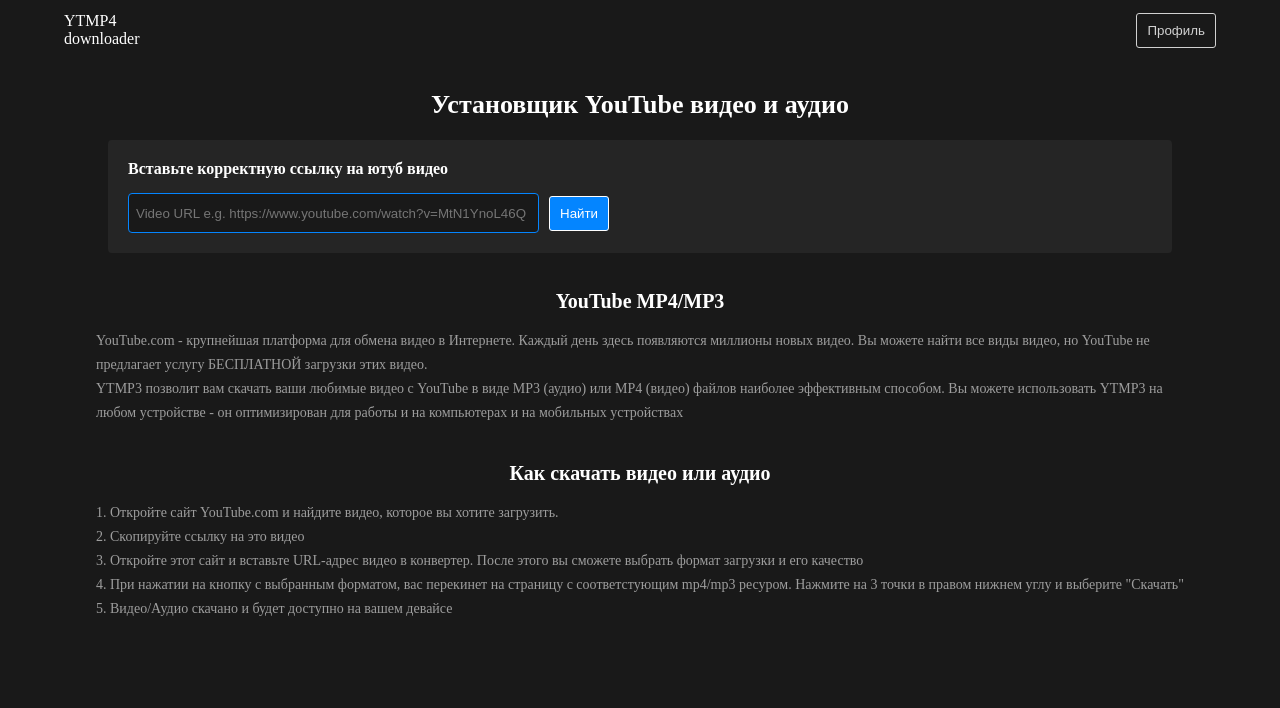
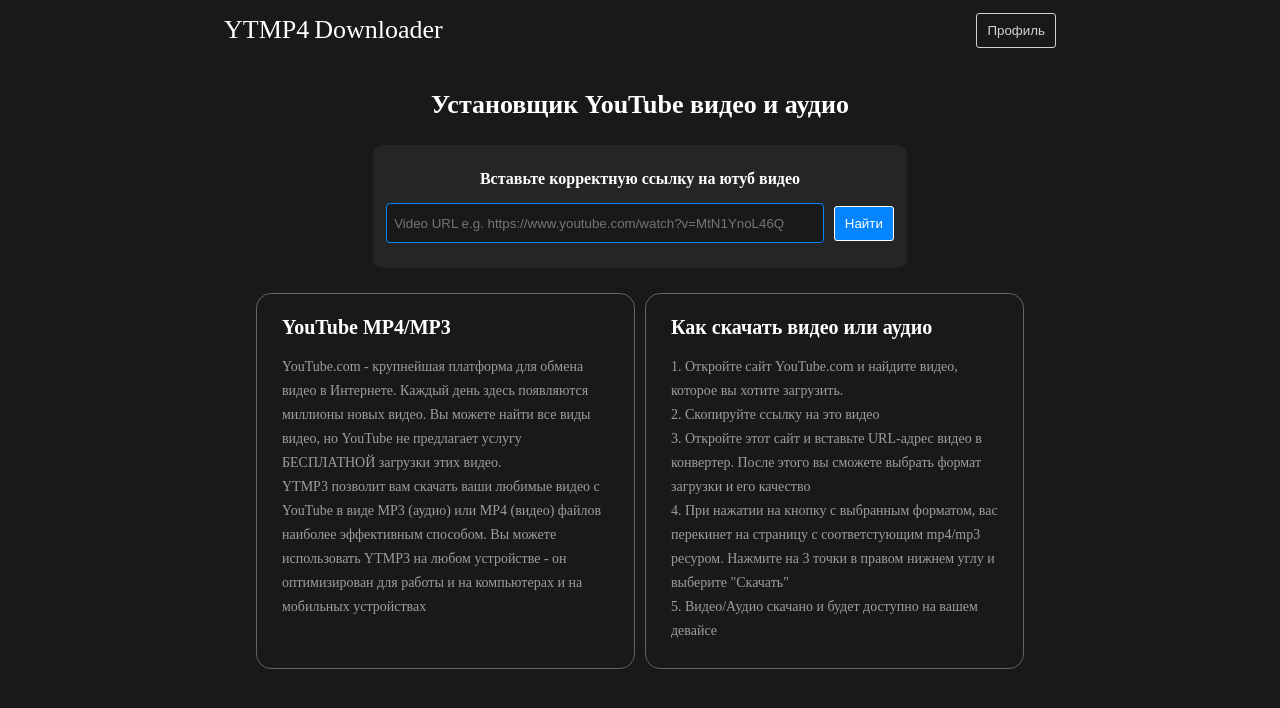
Before and after one commit to bizarre-sorcerer/Yt-Downloader, a Flask app: page / in a window 1280 px wide. Shown: the top 708 px of the page. Run offline with Flask 3, Linux system fonts and the light colour scheme; the visitor is signed in with stand-in values (Sample User, id 1).

Commit message:
Адаптивность сделал для главной страницы

```diff
--- /dev/null
+++ b/static/adaptive.css
@@ -0,0 +1,49 @@
+@media screen and (min-width: 480px) {
+  header{
+    width: 65vw;
+  }
+
+  .logo{
+    flex-direction: row;
+  }
+
+  .logo *{
+    margin-right: 5px;
+    font-size: 26px;
+  }
+
+  .main-container{
+    width: 60vw;
+  }
+
+  .convert-container{
+    width: 60%;
+    padding: 25px;
+    border-radius: 10px;
+  }
+
+  .convert-container form{
+    width: min-content
+  }
+
+  .convert-container input{
+    width: 32em
+  }
+
+  .info-containers{
+    display: flex;
+    gap: 10px
+  }
+
+  .info{
+    width: 80%;
+    border: solid 1px rgb(100, 100, 100);
+    border-radius: 15px;
+    padding: 5px 25px 25px 25px;
+  }
+
+  .info h2{
+    text-align: left;
+  }
+
+}
--- a/static/styles.css
+++ b/static/styles.css
@@ -3,10 +3,17 @@ body {
   flex-direction: column;
   align-items: center;
   justify-content: center;
-  gap: 20px;
   background-color: #191919;
   color: white;
   margin: 0 0 50px 0;
+}
+
+.ancestor-container{
+  display: flex;
+  flex-direction: column;
+  align-items: center;
+  justify-content: center;
+  gap: 25px;
 }
 
 header{
@@ -15,6 +22,7 @@ header{
   align-items: center;
   width: 90vw;
   height: 60px;
+  margin-bottom: 20px;
 }
 
 .menu{
@@ -24,6 +32,11 @@ header{
 .logo{
   display: flex;
   flex-direction: column;
+}
+
+#logo-link{
+  color: white;
+  text-decoration: none;
 }
 
 .btns-container{
@@ -68,11 +81,17 @@ hr{
 .convert-container{
   display: flex;
   flex-direction: column;
+  align-items: center;
   justify-content: center;
   gap: 15px;
   background-color: #252525;
   padding: 20px;
   border-radius: 4px;
+}
+
+.convert-container form{
+  background-color: #252525;
+
 }
 
 .convert-container h4{
--- a/templates/index.html
+++ b/templates/index.html
@@ -15,6 +15,11 @@
       href="{{ url_for('static',
       filename='styles.css') }}">
 
+    <link
+      rel="stylesheet"
+      href="{{ url_for('static',
+      filename='adaptive.css') }}">
+
     <link rel="preconnect" href="https://fonts.googleapis.com">
     <link rel="preconnect" href="https://fonts.gstatic.com" crossorigin>
     <link href="https://fonts.googleapis.com/css2?family=Inter:wght@100..900&display=swap" rel="stylesheet">
@@ -23,8 +28,8 @@
   <body>
     <header>
       <div class="logo">
-        <span>YTMP4</span>
-        <span>downloader</span>
+        <span>YTMP4 </span>
+        <span>Downloader</span>
       </div>
         {% if 'logged_in' in session %}
           <div class="btns-container">
@@ -38,6 +43,7 @@
         {% endif %}
     </header>
 
+    <div class="ancestor-container">
       <h1 class="header-text">Установщик YouTube видео и аудио</h1>
 
       <div class="convert-container main-container">
@@ -54,6 +60,7 @@
           </form>
       </div>
 
+      <div class="info-containers main-container">
         <div class="info main-container">
           <h2>YouTube MP4/MP3</h2>
           <p>YouTube.com - крупнейшая платформа для обмена видео в
@@ -79,5 +86,8 @@
             mp4/mp3 ресуром. Нажмите на 3 точки в правом нижнем углу и выберите "Скачать"</p>
           <p>5. Видео/Аудио скачано и будет доступно на вашем девайсе</p>
         </div>
+      </div>
+
+    </div>
   </body>
 </html>
```
Also changed, not shown: templates/download.html (+16 -4 lines). Lines whose indentation alone changed are shown as unchanged.
